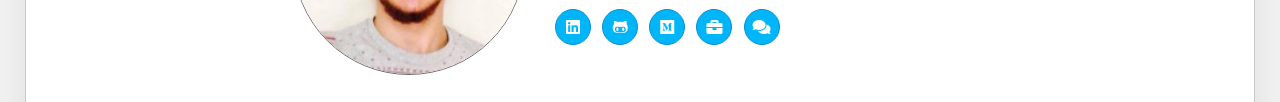
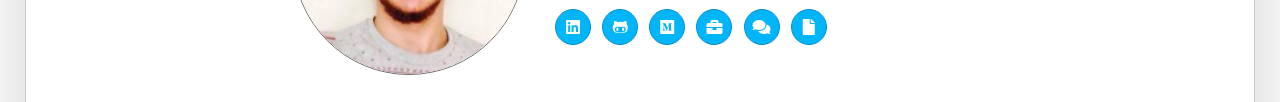
Before and after one commit to atakansavas/atakansavas.github.io, a plain HTML site: page index.html in a window 1280 px wide. Shown: the part 256-358 px from the top of the page. Drawn offline with Linux system fonts and the light colour scheme.

Commit message:
cv eklendi

```diff
--- a/index.html
+++ b/index.html
@@ -121,7 +121,7 @@
                                         <li><a href='https://medium.com/@atakansava' class="ukie-icons hover-animate" href="#"><i class="fab fa-medium"></i></a></li>
                                         <li><a href='https://www.udemy.com/user/apulcuatakansava/' class="ukie-icons hover-animate" href="#"><i class="fa fa-briefcase"></i></a></li>
                                         <li><a href='https://www.tr.freelancer.com/u/atknsvs' class="ukie-icons hover-animate" href="#"><i class="fa fa-comments"></i></a></li>
-
+                                        <li><a href='www.kariyer.net/ozgecmis/svatakan?o=c15o ' class="ukie-icons hover-animate" href="#"><i class="fas fa-file"></i></a></li>
 
                                         <!--
                                             <li><a class="ukie-icons hover-animate" href="#"><i class="fa fa-behance"></i></a></li>
```
